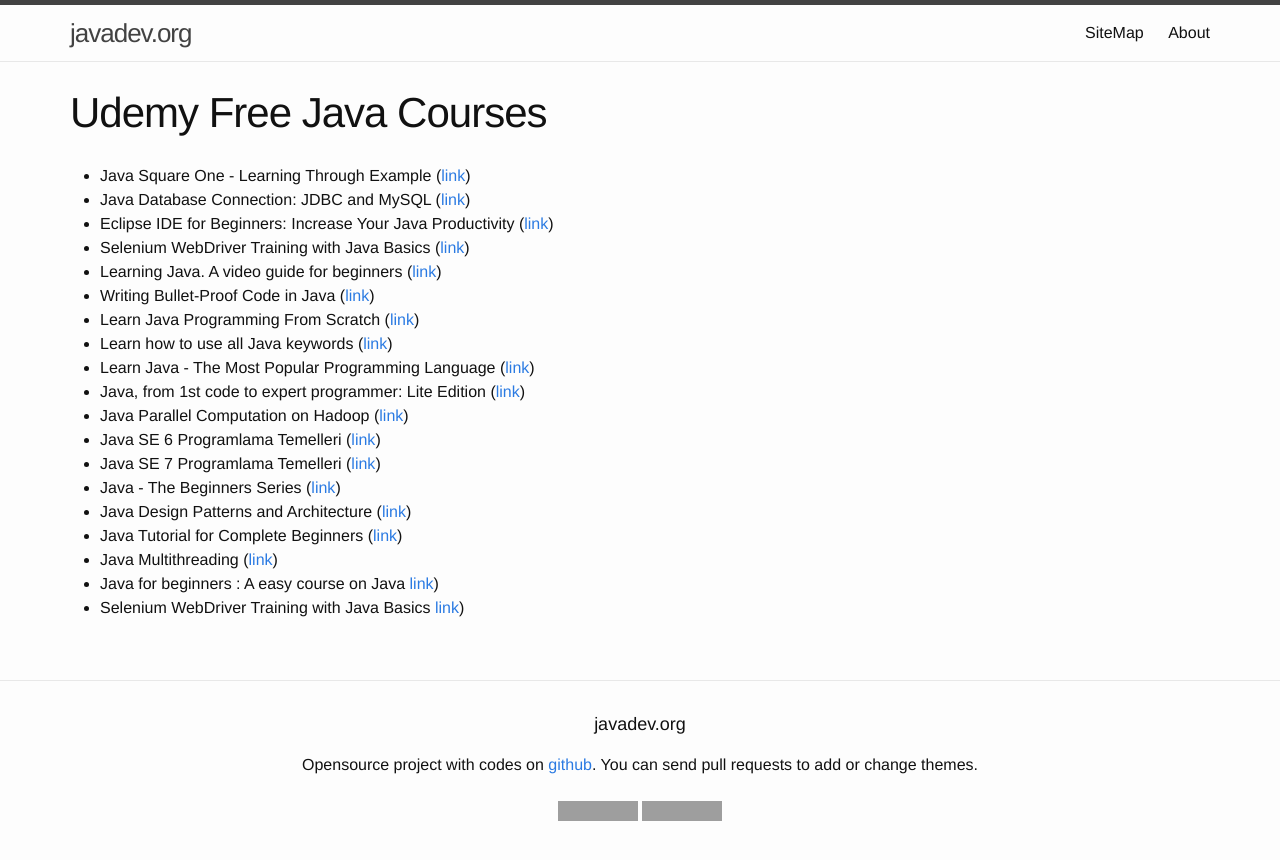
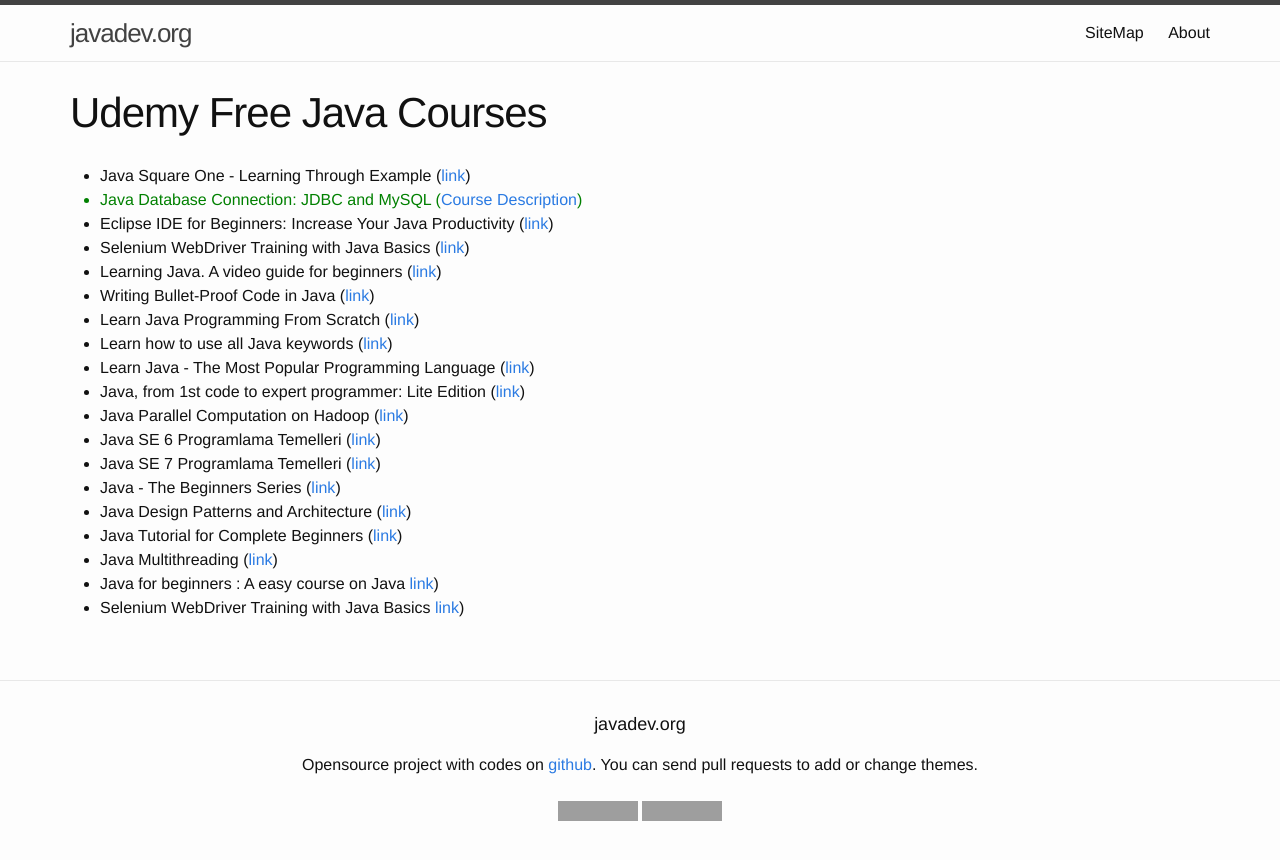
Before and after one commit to webmakaka/javadev.org, a Jekyll site: the page built from website/library/collections/video/free/udemy/index.md, in a window 1280 px wide. Shown: the top 860 px of the page. Built offline with Jekyll 4.4.1, drawn with Linux system fonts in a browser that asks for light colours; grey boxes are pictures that could not be loaded.

Commit message:
Update index.md

```diff
--- a/website/library/collections/video/free/udemy/index.md
+++ b/website/library/collections/video/free/udemy/index.md
@@ -7,7 +7,7 @@
 
 <ul>
 <li>Java Square One - Learning Through Example (<a href="https://www.udemy.com/java-square-one-a-concise-course-with-examples/">link</a>)</li>
-<li>Java Database Connection: JDBC and MySQL  (<a href="https://www.udemy.com/how-to-connect-java-jdbc-to-mysql/">link</a>)</li>
+<li style="color:green">Java Database Connection: JDBC and MySQL  (<a href="https://www.udemy.com/how-to-connect-java-jdbc-to-mysql/">Course Description</a>)</li>
 <li>Eclipse IDE for Beginners: Increase Your Java Productivity (<a href="https://www.udemy.com/luv2code-eclipse-ide-for-beginners/">link</a>)</li>
 <li>Selenium WebDriver Training with Java Basics (<a href="https://www.udemy.com/selenium-training/">link</a>)</li>
 <li>Learning Java. A video guide for beginners (<a href="https://www.udemy.com/java-tutorial-video/">link</a>)</li>
```
